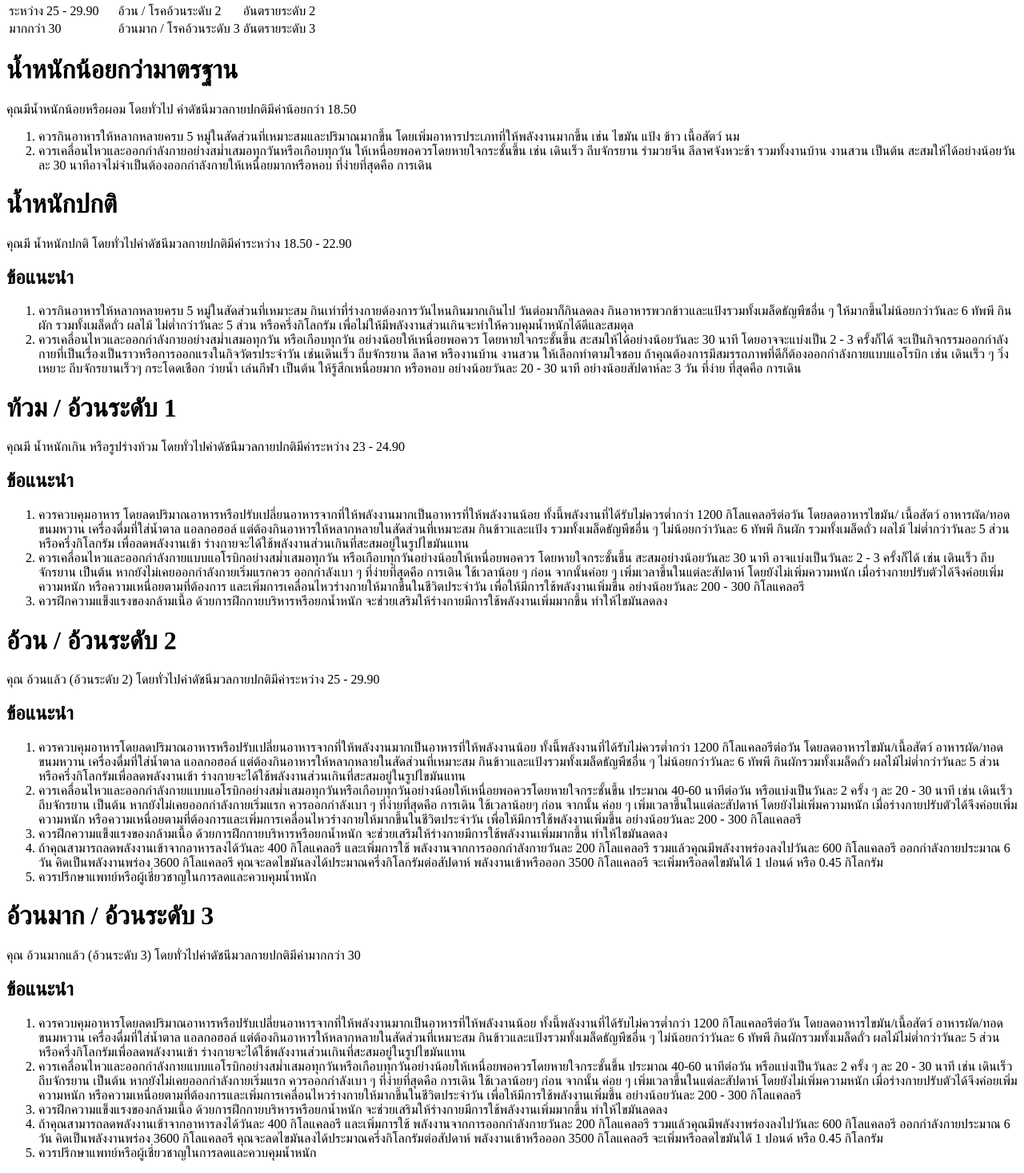
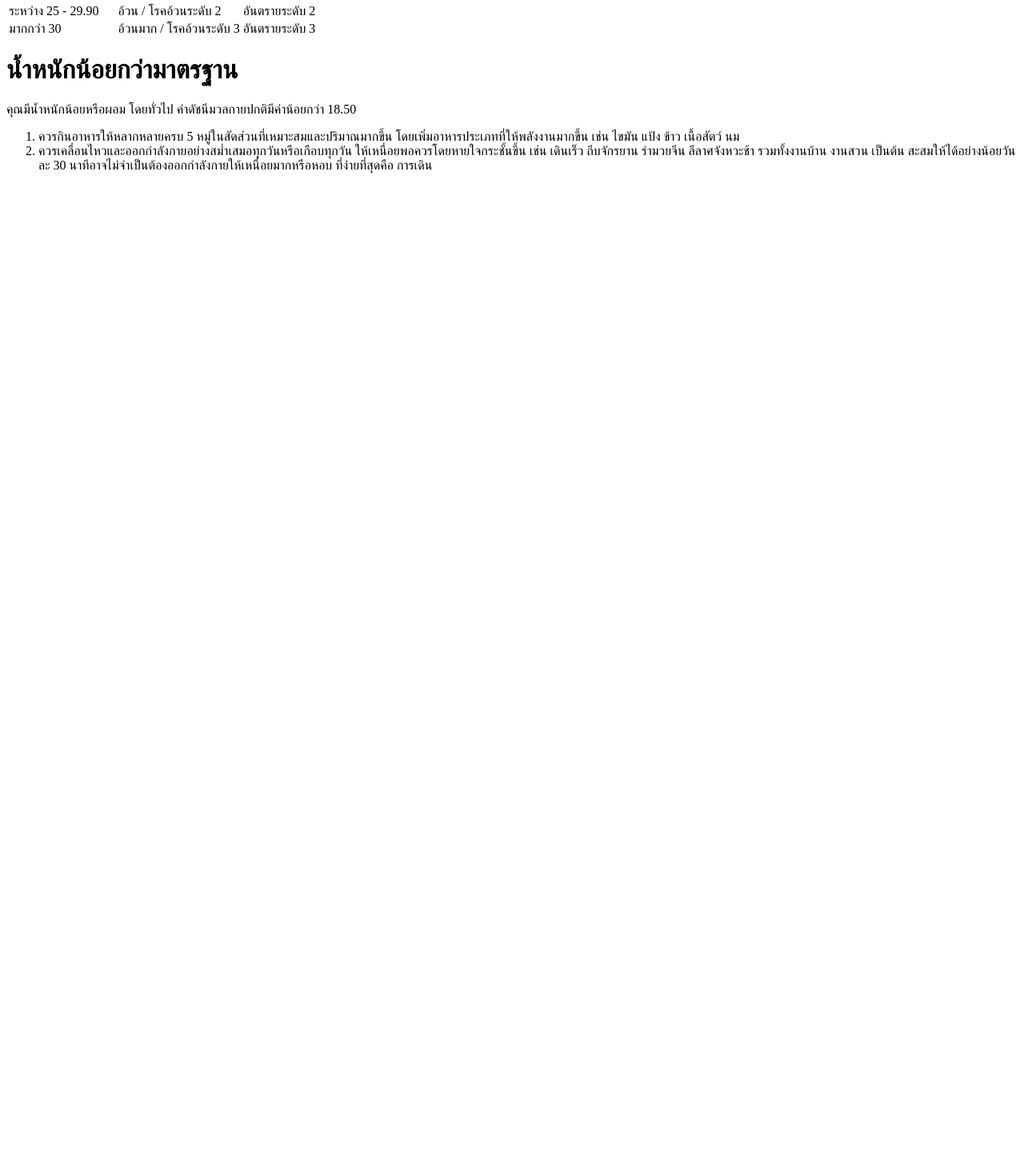
Before and after one commit to thitiphong18/Bmi, a Vue app: page / in a window 1280 px wide. Shown: the part 318-1785 px from the top of the page at 80% size. After the commit the page ends 800 px from the top, so only its background shows below. Built offline with nearby package versions, Linux system fonts and the light colour scheme.

Commit message:
Update 7

```diff
--- a/src/views/BmiView.vue
+++ b/src/views/BmiView.vue
@@ -44,17 +44,17 @@ function calBmi() {
       <td>น้ำหนักน้อย / ผอม</td>
       <td>มากกว่าคนปกติ</td>
     </tr>
-    <tr :class="{ 'focus-color': result >= 18.5 && result < 22.9 }">
+    <tr :class="{ 'focus-color': result >= 18.5 && result < 23 }">
       <td>ระหว่าง 18.50 - 22.90</td>
       <td>น้ำหนักน้อย / ผอม</td>
       <td>เท่าคนปกติ</td>
     </tr>
-    <tr :class="{ 'focus-color': result >= 23 && result < 24.9 }">
+    <tr :class="{ 'focus-color': result >= 23 && result < 25 }">
       <td>ระหว่าง 23 - 24.90</td>
       <td>ท้วม / โรคอ้วนระดับ 1</td>
       <td>อันตรายระดับ 1</td>
     </tr>
-    <tr :class="{ 'focus-color': result >= 25 && result < 29.9 }">
+    <tr :class="{ 'focus-color': result >= 25 && result < 30 }">
       <td>ระหว่าง 25 - 29.90</td>
       <td>อ้วน / โรคอ้วนระดับ 2</td>
       <td>อันตรายระดับ 2</td>
@@ -65,7 +65,7 @@ function calBmi() {
       <td>อันตรายระดับ 3</td>
     </tr>
   </table>
-  <div>
+  <div v-if="result < 18.5">
     <h1>น้ำหนักน้อยกว่ามาตรฐาน</h1>
     <p>
       คุณมีน้ำหนักน้อยหรือผอม โดยทั่วไป ค่าดัชนีมวลกายปกติมีค่าน้อยกว่า 18.50
@@ -86,7 +86,7 @@ function calBmi() {
     </ol>
   </div>
 
-  <div>
+  <div v-else-if="result >= 18.5 && result < 23">
     <h1>น้ำหนักปกติ</h1>
     <p>
       คุณมี น้ำหนักปกติ โดยทั่วไปค่าดัชนีมวลกายปกติมีค่าระหว่าง 18.50 - 22.90
@@ -115,7 +115,7 @@ function calBmi() {
     </ol>
   </div>
 
-  <div>
+  <div v-else-if="result >= 23 && result < 25">
     <h1>ท้วม / อ้วนระดับ 1</h1>
     <p>
       คุณมี น้ำหนักเกิน หรือรูปร่างท้วม โดยทั่วไปค่าดัชนีมวลกายปกติมีค่าระหว่าง
@@ -151,7 +151,7 @@ function calBmi() {
       </li>
     </ol>
   </div>
-  <div>
+  <div v-else-if="result >= 25 && result < 30">
     <h1>อ้วน / อ้วนระดับ 2</h1>
     <p>
       คุณ อ้วนแล้ว (อ้วนระดับ 2) โดยทั่วไปค่าดัชนีมวลกายปกติมีค่าระหว่าง 25 -
@@ -195,7 +195,7 @@ function calBmi() {
     </ol>
   </div>
 
-  <div>
+  <div v-else>
     <h1>อ้วนมาก / อ้วนระดับ 3</h1>
     <p>
       คุณ อ้วนมากแล้ว (อ้วนระดับ 3) โดยทั่วไปค่าดัชนีมวลกายปกติมีค่ามากกว่า 30
```
